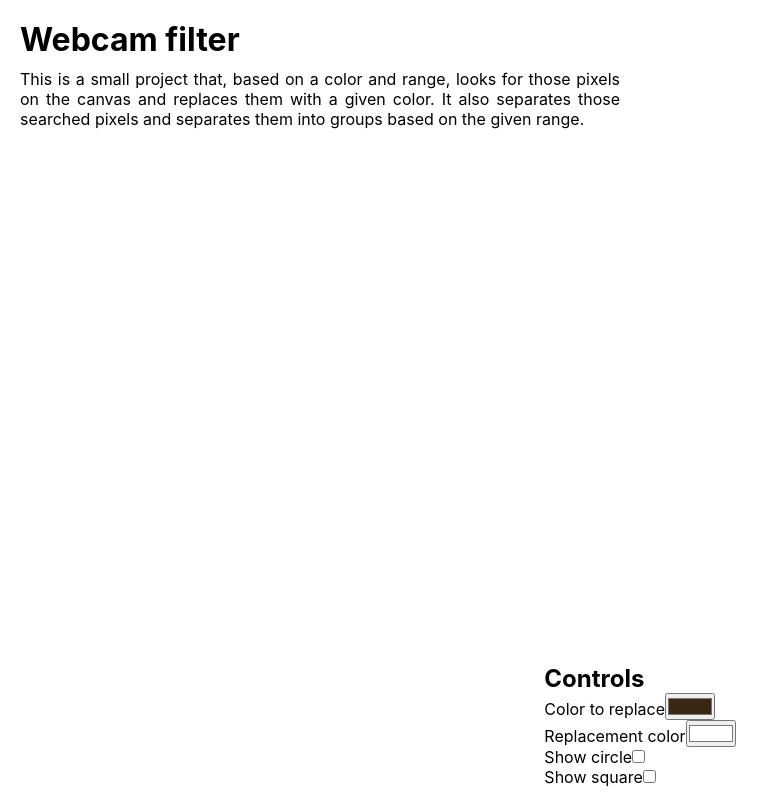
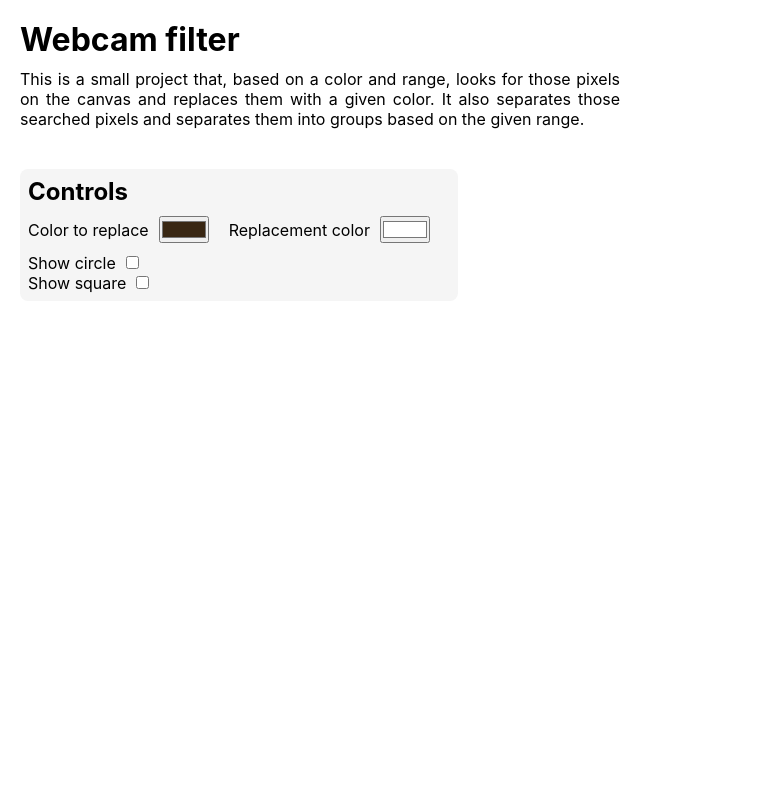
Before and after one commit to antonio-olvera-dev/webcam-filter, a React (Create React App) app: page / in a window 1280 px wide. Shown: the whole page, without its empty margins (0-779 px from the left). Built offline with nearby package versions, Linux system fonts and the light colour scheme; no server answers.

Commit message:
change Controls style

```diff
--- a/src/core/home/Home.css
+++ b/src/core/home/Home.css
@@ -14,7 +14,7 @@ video {
 }
 
 canvas {
-  margin-top: 20px;
+  margin-top: -80px;
   align-self: center;
 }
 
@@ -22,6 +22,5 @@ canvas {
   padding: 20px;
 }
 .controls {
-  margin-top: 20px;
-  align-self: center;
+  margin: 20px;
 }
--- a/src/core/home/Home.js
+++ b/src/core/home/Home.js
@@ -20,9 +20,9 @@ export default function Home() {
   return (
     <div className="home">
       <Description />
+      <Controls webCamFilter={webCamFilter}/>
       <Video refVideo={refVideo} width={150} height={150} />
       <Canvas refCanvas={refCanvas} width={475} height={475} />
-      <Controls webCamFilter={webCamFilter}/>
     </div>
   );
 }
--- a/src/core/home/components/controls/Controls.css
+++ b/src/core/home/components/controls/Controls.css
@@ -0,0 +1,41 @@
+.controls {
+  display: flex;
+  flex-direction: column;
+  justify-content: space-between;
+  align-items: flex-start;
+  padding: 0.5rem;
+  background-color: #f5f5f5;
+  border-radius: 0.5rem;
+}
+.containerPickers {
+  margin-top: 10px;
+  margin-bottom: 10px;
+  display: flex;
+  flex-direction: row;
+  justify-content: flex-start;
+  align-items: center;
+  width: 100%;
+  height: 100%;
+}
+
+.inputColorToReplace {
+  display: flex;
+  align-items: center;
+  margin-right: 20px;
+}
+.inputColorToReplace label {
+  margin-right: 10px;
+}
+.inputColorReplace {
+  display: flex;
+  align-items: center;
+  margin-right: 20px;
+}
+.inputColorReplace label {
+  margin-right: 10px;
+}
+
+.showCircle label, .showSquare label{
+    margin-right: 10px;
+
+}
--- a/src/core/home/components/controls/Controls.js
+++ b/src/core/home/components/controls/Controls.js
@@ -17,19 +17,21 @@ export default function Controls(props) {
     return (
         <div className='controls'>
             <h2>Controls</h2>
-            <div>
-                <label>Color to replace</label>
-                <input ref={refPicker} onChange={(event) => actionToReplace(event, props)} type="color" defaultValue={colorHexToReplace}></input>
+            <div className='containerPickers'>
+                <div className='inputColorToReplace'>
+                    <label>Color to replace</label>
+                    <input ref={refPicker} onChange={(event) => actionToReplace(event, props)} type="color" defaultValue={colorHexToReplace}></input>
+                </div>
+                <div className='inputColorToReplace'>
+                    <label>Replacement color</label>
+                    <input ref={refPickerReplacementColor} onChange={(event) => actionReplacementColor(event, props)} type="color" defaultValue={colorHexReplacementColor}></input>
+                </div>
             </div>
-            <div>
-                <label>Replacement color</label>
-                <input ref={refPickerReplacementColor} onChange={(event) => actionReplacementColor(event, props)} type="color" defaultValue={colorHexReplacementColor}></input>
-            </div>
-            <div>
+            <div className='showCircle'>
                 <label>Show circle</label>
                 <input onChange={(event) => actionShowCircle(event, props, setShowCircle)} type="checkbox" checked={showCircle}></input>
             </div>
-            <div>
+            <div className='showSquare'>
                 <label>Show square</label>
                 <input onChange={(event) => actionShowSquare(event, props, setShowSquare)} type="checkbox" checked={showSquare}></input>
             </div>
```
